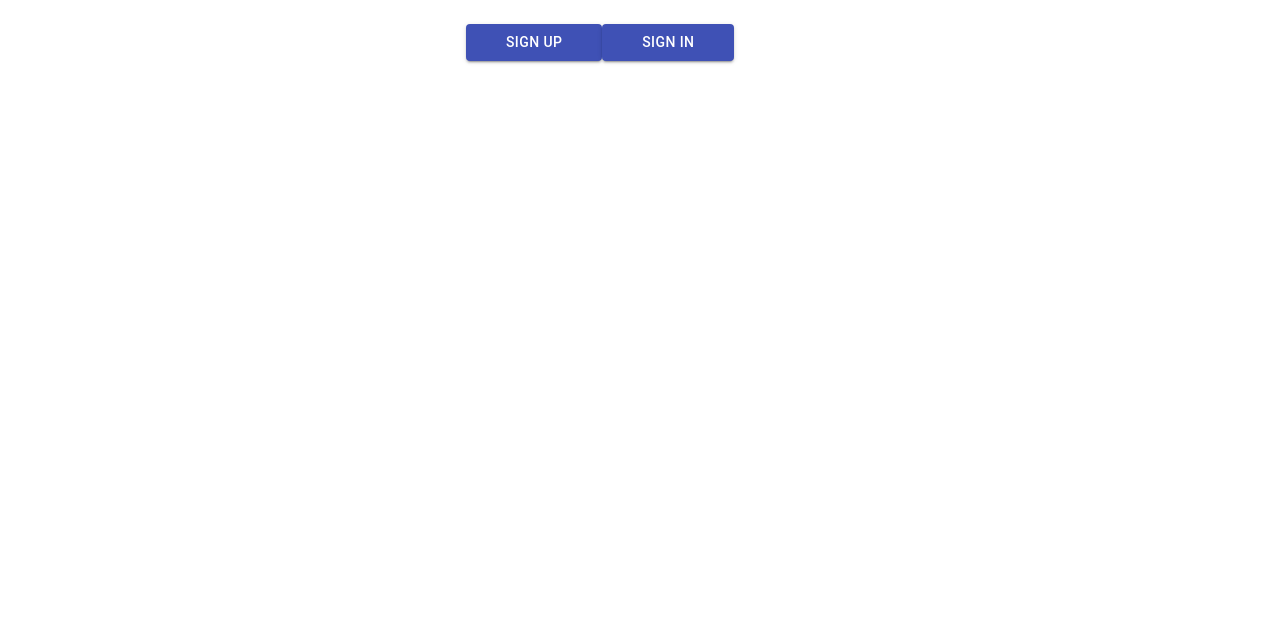
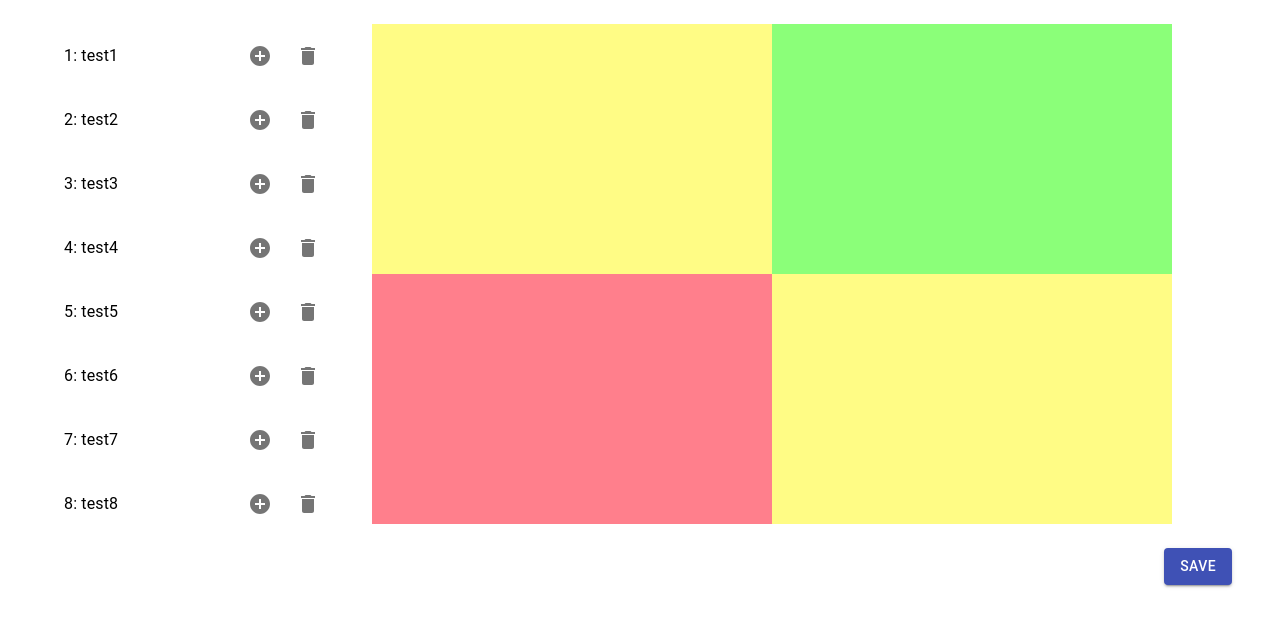
Before and after one commit to Haukain/ddbl-web-app, a React (Create React App) app in the folder source/client/: page / in a window 1280 px wide. Shown: the top 626 px of the page. Built offline with nearby package versions, Linux system fonts and the light colour scheme.

Commit message:
update shortlisting

```diff
--- a/source/client/src/components/App.js
+++ b/source/client/src/components/App.js
@@ -23,28 +23,7 @@ class App extends React.Component {
   render() {
     return (
       <div className="App">
-        <Router>
-          <Switch>
-            <Route exact path="/">
-              <HomePage/>
-            </Route>
-            <Route exact path="/signin">
-              <SignIn/>
-            </Route>
-            <Route exact path="/signup">
-              <SignUp/>
-            </Route>
-            <Route exact path="/longlist">
-              <Longlist/>
-            </Route>
-            <Route exact path="/shortListing">
-              <ShortListing/>
-            </Route>
-            <Route path="*">
-              <NoMatch/>
-            </Route>
-          </Switch>
-        </Router>
+        <ShortListing/>
       </div>
     );
   }
--- a/source/client/src/components/ShortListingBoard.js
+++ b/source/client/src/components/ShortListingBoard.js
@@ -31,7 +31,19 @@ class ShortListingBoard extends React.Component {
 
   componentDidMount() {
     // TODO: Remove this manual insertion
-    let kpiList = JSON.parse(localStorage.getItem('kpiList'))
+    let kpiList = [
+      'test1',
+      'test2',
+      'test3',
+      'test4',
+      'test5',
+      'test6',
+      'test7',
+      'test8',
+      'test9',
+      'test10',
+      'test11',
+    ]
     let kpisToInsert = []
     for(let i of kpiList){
       kpisToInsert.push(
```
Also changed, not shown: 1 other file (tests, documents, lock files or other folders).
